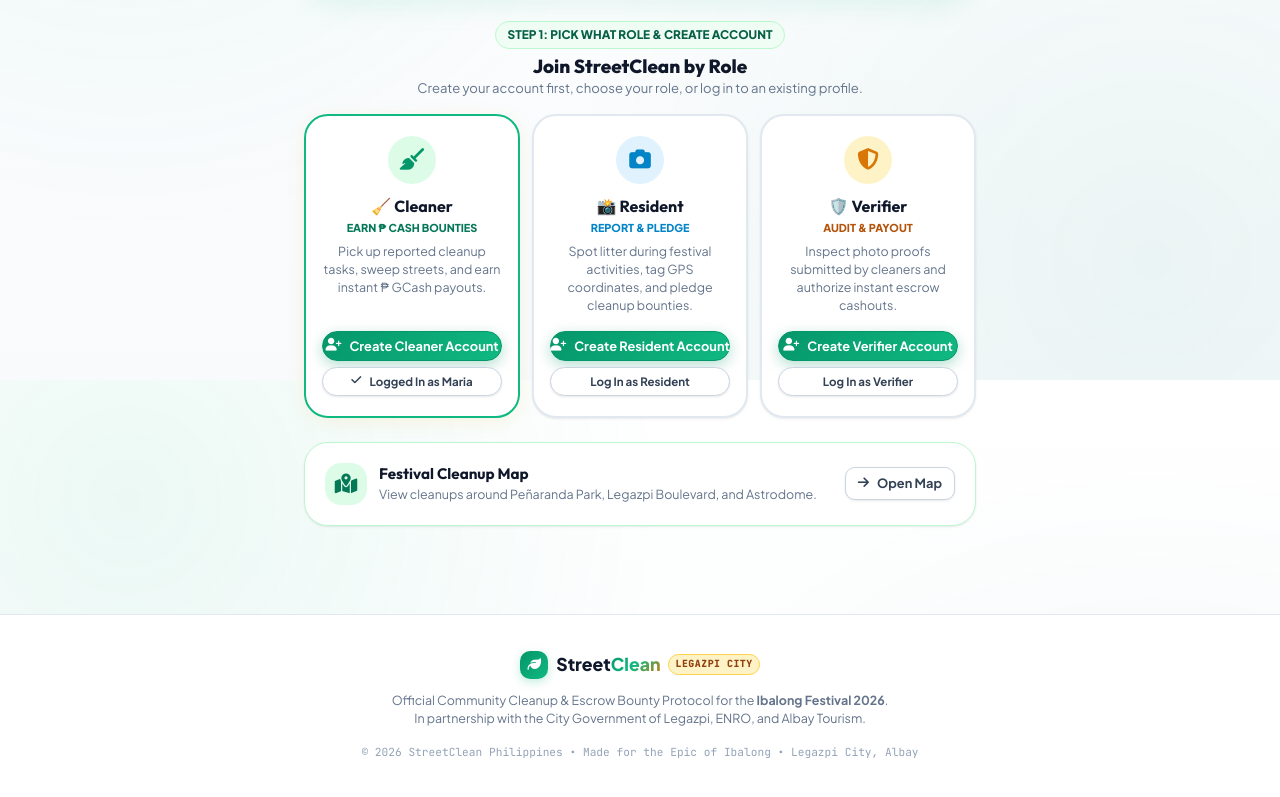
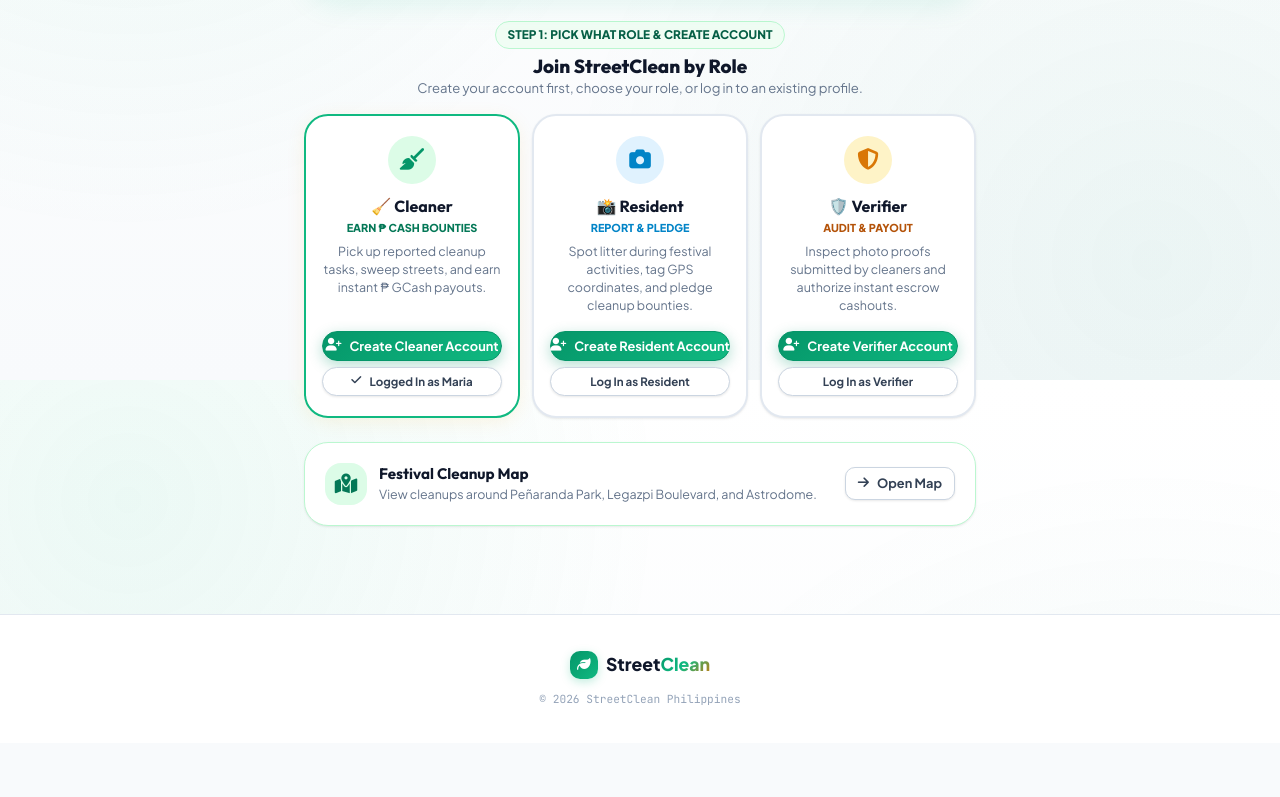
Before and after one commit to Paimoru/StreetClean, a website: page streetcleanmaydesign_v2/index.html in a window 1280 px wide. Shown: the part 420-1217 px from the top of the page. After the commit the page ends 1163 px from the top, so only its background shows below. Drawn offline with nearby package versions, Linux system fonts and the light colour scheme.

Commit message:
minor edit

```diff
--- a/streetcleanmaydesign_v2/index.html
+++ b/streetcleanmaydesign_v2/index.html
@@ -125,13 +125,11 @@
         <div style="display: flex; align-items: center; justify-content: center; gap: 8px; margin-bottom: 0.75rem;">
           <div class="brand-icon" style="width: 28px; height: 28px; font-size: 0.85rem;"><i class="fa-solid fa-leaf"></i></div>
           <span style="font-weight: 800; font-size: 1.1rem; color: #0f172a;">Street<span class="gradient-text">Clean</span></span>
-          <span class="brand-tag">Legazpi City</span>
+
         </div>
-        <p style="font-size: 0.78rem; color: #64748b; max-width: 500px; margin: 0 auto 1rem auto; line-height: 1.5;">
-          Official Community Cleanup & Escrow Bounty Protocol for the <strong>Ibalong Festival 2026</strong>. In partnership with the City Government of Legazpi, ENRO, and Albay Tourism.
-        </p>
+
         <div style="font-size: 0.7rem; color: #94a3b8; font-family: var(--font-mono);">
-          © 2026 StreetClean Philippines • Made for the Epic of Ibalong • Legazpi City, Albay
+          © 2026 StreetClean Philippines
         </div>
       </div>
     </footer>
```
